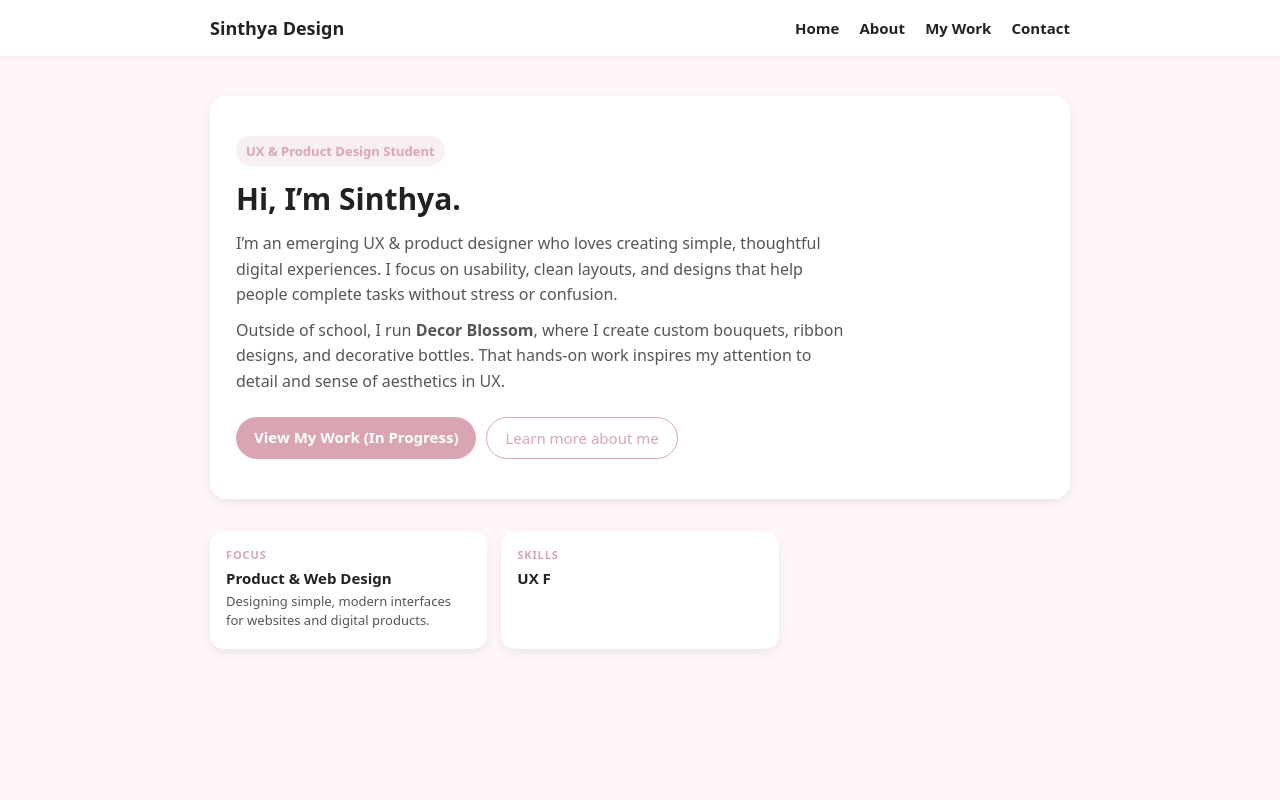
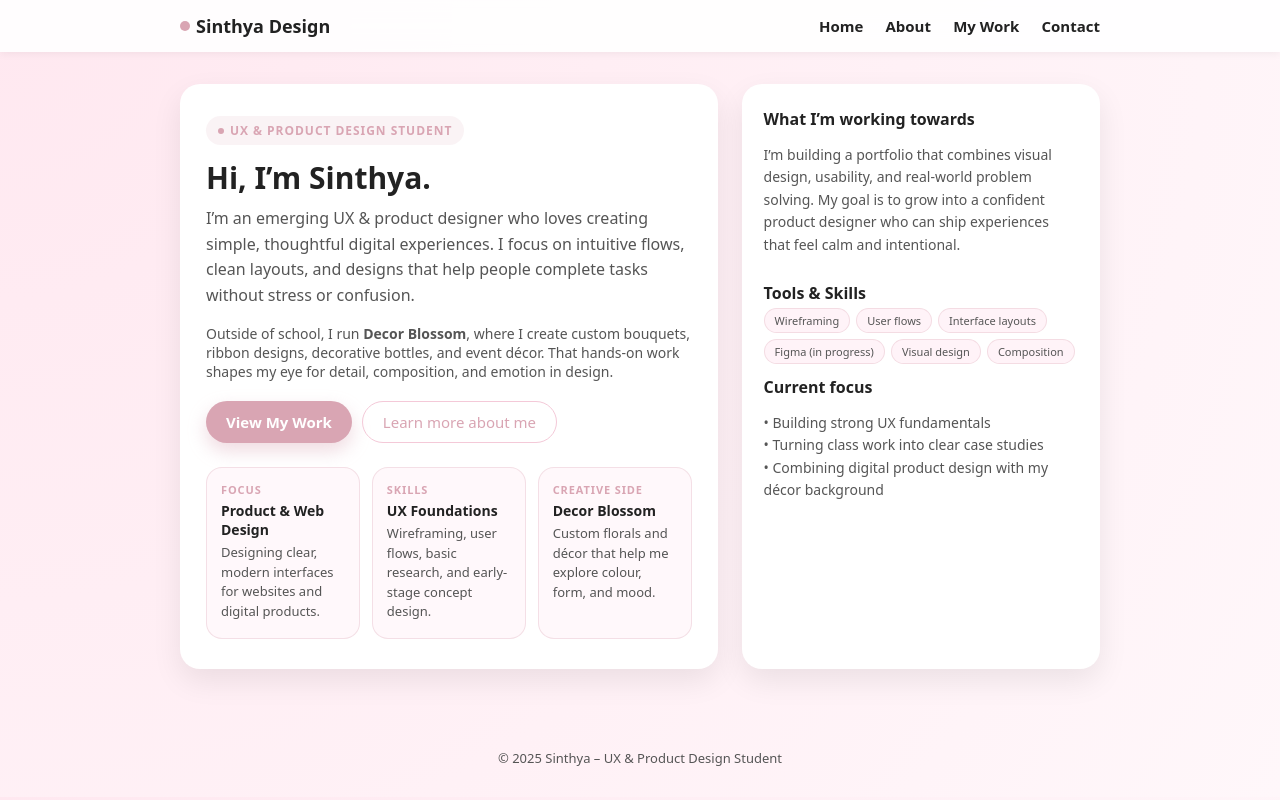
Before and after one commit to sinthyadesign/sinthyadesign.github.io, a plain HTML site: page index.html in a window 1280 px wide. Drawn offline with Linux system fonts and the light colour scheme.

Commit message:
Update index.html

```diff
--- a/index.html
+++ b/index.html
@@ -8,11 +8,15 @@
   <style>
     :root {
       --bg: #fff7fa;
+      --bg-accent: #ffe8f0;
       --card: #ffffff;
       --text-main: #222222;
       --text-muted: #555555;
       --accent: #d9a5b3;
-      --shadow: 0 4px 12px rgba(0, 0, 0, 0.08);
+      --accent-soft: #f4c9d8;
+      --shadow-soft: 0 12px 30px rgba(0, 0, 0, 0.08);
+      --radius-card: 20px;
+      --radius-pill: 999px;
     }
 
     * {
@@ -23,136 +27,214 @@
       margin: 0;
       padding: 0;
       font-family: system-ui, -apple-system, BlinkMacSystemFont, "Segoe UI", Arial, sans-serif;
-      background: var(--bg);
+      background: radial-gradient(circle at top left, var(--bg-accent), var(--bg));
       color: var(--text-main);
     }
 
+    /* Header / Nav */
     header {
       position: sticky;
       top: 0;
-      z-index: 10;
-      background: #ffffff;
-      box-shadow: 0 2px 4px rgba(0, 0, 0, 0.05);
+      z-index: 20;
+      background: rgba(255, 255, 255, 0.9);
+      backdrop-filter: blur(16px);
+      box-shadow: 0 2px 8px rgba(0, 0, 0, 0.05);
     }
 
     .nav {
-      max-width: 900px;
+      max-width: 960px;
       margin: 0 auto;
-      padding: 16px 20px;
+      padding: 14px 20px;
       display: flex;
+      align-items: center;
       justify-content: space-between;
-      align-items: center;
+      animation: fadeDown 0.6s ease-out;
     }
 
-    .nav-title {
+    .nav-left {
+      display: flex;
+      align-items: center;
+      gap: 6px;
       font-weight: 700;
       font-size: 18px;
     }
 
+    .nav-dot {
+      width: 10px;
+      height: 10px;
+      border-radius: 50%;
+      background: var(--accent);
+    }
+
     .nav-links a {
-      margin-left: 16px;
+      margin-left: 18px;
       text-decoration: none;
       font-weight: 600;
       font-size: 15px;
       color: var(--text-main);
+      position: relative;
     }
 
-    .nav-links a:hover {
-      color: var(--accent);
+    .nav-links a::after {
+      content: "";
+      position: absolute;
+      left: 0;
+      bottom: -4px;
+      width: 0;
+      height: 2px;
+      background: var(--accent);
+      border-radius: 999px;
+      transition: width 0.2s ease-out;
     }
 
-    main {
-      max-width: 900px;
-      margin: 0 auto;
-      padding: 40px 20px 60px;
+    .nav-links a:hover::after {
+      width: 100%;
     }
 
-    .hero {
+    /* Layout */
+    main {
+      max-width: 960px;
+      margin: 0 auto;
+      padding: 32px 20px 60px;
+    }
+
+    .layout {
+      display: grid;
+      grid-template-columns: minmax(0, 2.1fr) minmax(0, 1.4fr);
+      gap: 24px;
+      align-items: stretch;
+    }
+
+    /* Hero card */
+    .hero-card {
       background: var(--card);
-      border-radius: 16px;
-      box-shadow: var(--shadow);
-      padding: 40px 26px;
-      text-align: left;
+      border-radius: var(--radius-card);
+      padding: 32px 26px 30px;
+      box-shadow: var(--shadow-soft);
+      animation: fadeUp 0.7s ease-out;
     }
 
     .hero-tag {
-      display: inline-block;
-      background: rgba(217, 165, 179, 0.18);
+      display: inline-flex;
+      align-items: center;
+      gap: 6px;
+      padding: 6px 12px;
+      border-radius: 999px;
+      background: rgba(217, 165, 179, 0.13);
       color: var(--accent);
+      font-size: 12px;
       font-weight: 600;
-      font-size: 13px;
-      padding: 6px 10px;
-      border-radius: 999px;
+      letter-spacing: 0.08em;
+      text-transform: uppercase;
       margin-bottom: 12px;
     }
 
-    .hero h1 {
-      margin: 0 0 12px;
+    .hero-tag-dot {
+      width: 6px;
+      height: 6px;
+      border-radius: 50%;
+      background: var(--accent);
+    }
+
+    .hero-card h1 {
+      margin: 0 0 8px;
       font-size: 30px;
     }
 
-    .hero p {
-      margin: 0 0 10px;
+    .hero-sub {
+      margin: 0 0 16px;
       font-size: 16px;
       color: var(--text-muted);
       line-height: 1.6;
       max-width: 620px;
     }
 
+    .hero-small {
+      font-size: 14px;
+      color: var(--text-muted);
+      margin-bottom: 20px;
+    }
+
     .hero-buttons {
-      margin-top: 22px;
       display: flex;
       flex-wrap: wrap;
       gap: 10px;
+      margin-bottom: 10px;
     }
 
     .btn-primary,
     .btn-ghost {
-      border-radius: 999px;
+      display: inline-flex;
+      align-items: center;
+      justify-content: center;
+      padding: 10px 20px;
       font-size: 15px;
-      padding: 10px 18px;
+      border-radius: var(--radius-pill);
       text-decoration: none;
-      display: inline-block;
+      border: none;
+      cursor: pointer;
+      transition: transform 0.14s ease-out, box-shadow 0.14s ease-out, background 0.14s;
     }
 
     .btn-primary {
       background: var(--accent);
       color: #ffffff;
       font-weight: 600;
+      box-shadow: 0 8px 18px rgba(217, 165, 179, 0.4);
+    }
+
+    .btn-primary:hover {
+      transform: translateY(-1px);
+      box-shadow: 0 12px 24px rgba(217, 165, 179, 0.5);
+      background: #d291a4;
     }
 
     .btn-ghost {
-      border: 1px solid var(--accent);
+      background: transparent;
       color: var(--accent);
       font-weight: 500;
-      background: transparent;
+      border: 1px solid var(--accent-soft);
     }
 
-    .grid {
-      margin-top: 32px;
+    .btn-ghost:hover {
+      transform: translateY(-1px);
+      background: rgba(217, 165, 179, 0.05);
+      box-shadow: 0 8px 18px rgba(0, 0, 0, 0.06);
+    }
+
+    /* Info pills */
+    .pill-grid {
       display: grid;
       grid-template-columns: repeat(3, minmax(0, 1fr));
-      gap: 14px;
+      gap: 12px;
+      margin-top: 24px;
     }
 
     .pill-card {
-      background: var(--card);
-      border-radius: 14px;
-      padding: 16px 16px 18px;
-      box-shadow: var(--shadow);
+      background: #fff8fb;
+      border-radius: 16px;
+      padding: 14px 14px 16px;
+      border: 1px solid rgba(217, 165, 179, 0.3);
+      transition: transform 0.16s ease-out, box-shadow 0.16s ease-out, border-color 0.16s;
+    }
+
+    .pill-card:hover {
+      transform: translateY(-3px);
+      box-shadow: var(--shadow-soft);
+      border-color: var(--accent);
     }
 
     .pill-label {
+      font-size: 11px;
       text-transform: uppercase;
-      font-size: 11px;
       letter-spacing: 0.08em;
       color: var(--accent);
-      margin-bottom: 6px;
+      margin-bottom: 4px;
       font-weight: 600;
     }
 
     .pill-title {
-      font-size: 15px;
+      font-size: 14px;
       font-weight: 600;
       margin-bottom: 4px;
     }
@@ -163,6 +245,46 @@
       line-height: 1.5;
     }
 
+    /* Side card */
+    .side-card {
+      background: var(--card);
+      border-radius: var(--radius-card);
+      padding: 24px 22px 20px;
+      box-shadow: var(--shadow-soft);
+      display: flex;
+      flex-direction: column;
+      gap: 12px;
+      animation: fadeUp 0.8s ease-out;
+    }
+
+    .side-title {
+      font-size: 16px;
+      font-weight: 700;
+      margin-bottom: 4px;
+    }
+
+    .side-text {
+      font-size: 14px;
+      color: var(--text-muted);
+      line-height: 1.6;
+    }
+
+    .tag-row {
+      display: flex;
+      flex-wrap: wrap;
+      gap: 6px;
+      margin-top: 4px;
+    }
+
+    .chip {
+      font-size: 11px;
+      padding: 4px 10px;
+      border-radius: 999px;
+      background: #fff3f8;
+      color: var(--text-muted);
+      border: 1px solid rgba(217, 165, 179, 0.3);
+    }
+
     footer {
       text-align: center;
       font-size: 13px;
@@ -170,23 +292,51 @@
       padding: 20px 10px 30px;
     }
 
-    @media (max-width: 720px) {
+    /* Animations */
+    @keyframes fadeUp {
+      from {
+        opacity: 0;
+        transform: translateY(10px);
+      }
+      to {
+        opacity: 1;
+        transform: translateY(0);
+      }
+    }
+
+    @keyframes fadeDown {
+      from {
+        opacity: 0;
+        transform: translateY(-8px);
+      }
+      to {
+        opacity: 1;
+        transform: translateY(0);
+      }
+    }
+
+    /* Responsive */
+    @media (max-width: 800px) {
+      .layout {
+        grid-template-columns: 1fr;
+      }
+
+      .hero-card {
+        padding: 26px 18px 24px;
+      }
+
+      .side-card {
+        padding: 20px 18px 18px;
+      }
+
+      .pill-grid {
+        grid-template-columns: 1fr;
+      }
+
       .nav {
         flex-direction: column;
         align-items: flex-start;
-        gap: 6px;
-      }
-
-      .hero {
-        padding: 26px 18px;
-      }
-
-      .hero h1 {
-        font-size: 26px;
-      }
-
-      .grid {
-        grid-template-columns: 1fr;
+        gap: 4px;
       }
     }
   </style>
@@ -195,7 +345,10 @@
 <body>
   <header>
     <div class="nav">
-      <div class="nav-title">Sinthya Design</div>
+      <div class="nav-left">
+        <div class="nav-dot"></div>
+        <div>Sinthya Design</div>
+      </div>
       <div class="nav-links">
         <a href="index.html">Home</a>
         <a href="about.html">About</a>
@@ -206,35 +359,99 @@
   </header>
 
   <main>
-    <section class="hero">
-      <div class="hero-tag">UX &amp; Product Design Student</div>
+    <div class="layout">
+
+      <!-- Left: Hero -->
+      <section class="hero-card">
+        <div class="hero-tag">
+          <span class="hero-tag-dot"></span>
+          UX &amp; Product Design Student
+        </div>
+
         <h1>Hi, I’m Sinthya.</h1>
-      <p>
+
+        <p class="hero-sub">
           I’m an emerging UX &amp; product designer who loves creating simple, thoughtful
-        digital experiences. I focus on usability, clean layouts, and designs that help
-        people complete tasks without stress or confusion.
+          digital experiences. I focus on intuitive flows, clean layouts, and designs that
+          help people complete tasks without stress or confusion.
         </p>
-      <p>
+
+        <p class="hero-small">
           Outside of school, I run <strong>Decor Blossom</strong>, where I create custom
-        bouquets, ribbon designs, and decorative bottles. That hands-on work inspires
-        my attention to detail and sense of aesthetics in UX.
+          bouquets, ribbon designs, decorative bottles, and event décor. That hands-on
+          work shapes my eye for detail, composition, and emotion in design.
         </p>
 
         <div class="hero-buttons">
-        <a href="work.html" class="btn-primary">View My Work (In Progress)</a>
+          <a href="work.html" class="btn-primary">View My Work</a>
           <a href="about.html" class="btn-ghost">Learn more about me</a>
         </div>
-    </section>
 
-    <section class="grid">
+        <div class="pill-grid">
           <div class="pill-card">
             <div class="pill-label">Focus</div>
             <div class="pill-title">Product &amp; Web Design</div>
             <div class="pill-text">
-          Designing simple, modern interfaces for websites and digital products.
+              Designing clear, modern interfaces for websites and digital products.
             </div>
           </div>
 
           <div class="pill-card">
             <div class="pill-label">Skills</div>
-        <div class="pill-title">UX F
+            <div class="pill-title">UX Foundations</div>
+            <div class="pill-text">
+              Wireframing, user flows, basic research, and early-stage concept design.
+            </div>
+          </div>
+
+          <div class="pill-card">
+            <div class="pill-label">Creative Side</div>
+            <div class="pill-title">Decor Blossom</div>
+            <div class="pill-text">
+              Custom florals and décor that help me explore colour, form, and mood.
+            </div>
+          </div>
+        </div>
+      </section>
+
+      <!-- Right: Side info -->
+      <aside class="side-card">
+        <div>
+          <div class="side-title">What I’m working towards</div>
+          <p class="side-text">
+            I’m building a portfolio that combines visual design, usability,
+            and real-world problem solving. My goal is to grow into a confident
+            product designer who can ship experiences that feel calm and intentional.
+          </p>
+        </div>
+
+        <div>
+          <div class="side-title">Tools &amp; Skills</div>
+          <div class="tag-row">
+            <span class="chip">Wireframing</span>
+            <span class="chip">User flows</span>
+            <span class="chip">Interface layouts</span>
+            <span class="chip">Figma (in progress)</span>
+            <span class="chip">Visual design</span>
+            <span class="chip">Composition</span>
+          </div>
+        </div>
+
+        <div>
+          <div class="side-title">Current focus</div>
+          <p class="side-text">
+            • Building strong UX fundamentals<br />
+            • Turning class work into clear case studies<br />
+            • Combining digital product design with my décor background
+          </p>
+        </div>
+      </aside>
+
+    </div>
+  </main>
+
+  <footer>
+    © 2025 Sinthya – UX &amp; Product Design Student
+  </footer>
+</body>
+</html>
```
Lines whose indentation alone changed are shown as unchanged.
